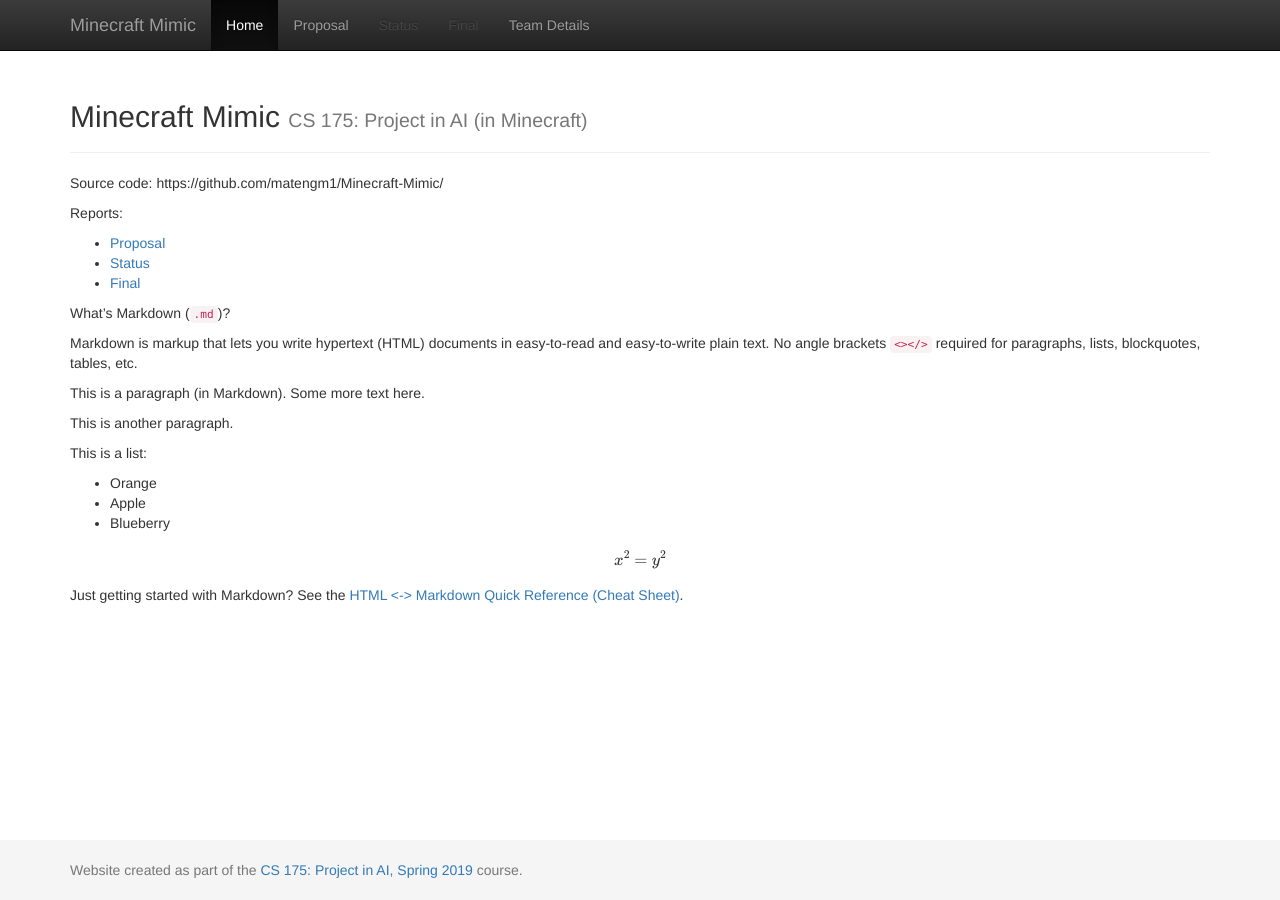
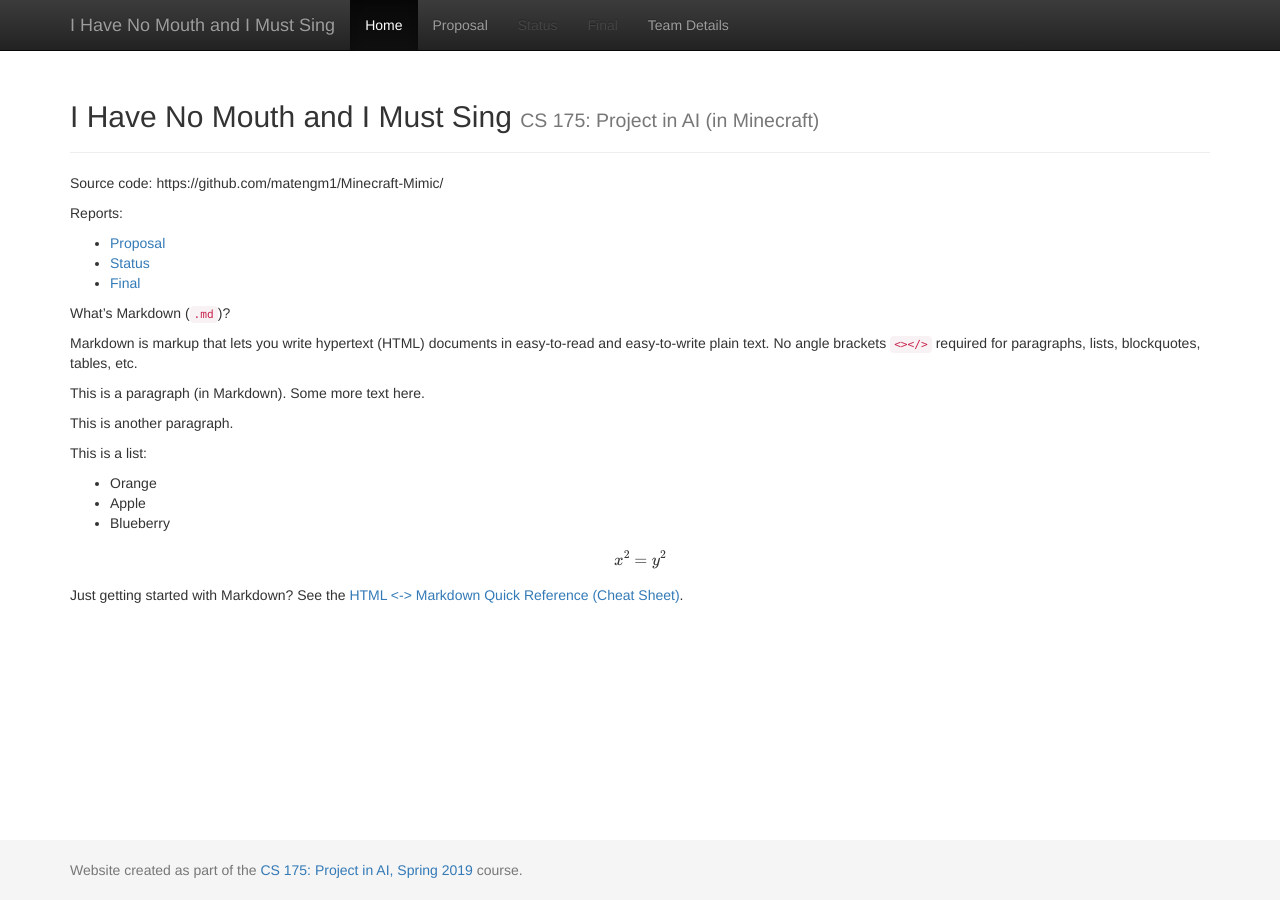
Before and after one commit to matengm1/CS175-Project, a Jekyll site: the page built from docs/index.md, in a window 1280 px wide. Built offline with Jekyll 4.4.1, drawn with Linux system fonts in a browser that asks for light colours; formulas are drawn with MathJax 3.

Commit message:
Update _config.yml

```diff
--- a/docs/_config.yml
+++ b/docs/_config.yml
@@ -1,7 +1,7 @@
 ###########
 # site.title
 
-title:    'Minecraft Mimic'
+title:    'I Have No Mouth and I Must Sing'
 subtitle: 'CS 175: Project in AI (in Minecraft)'
 
 
```
